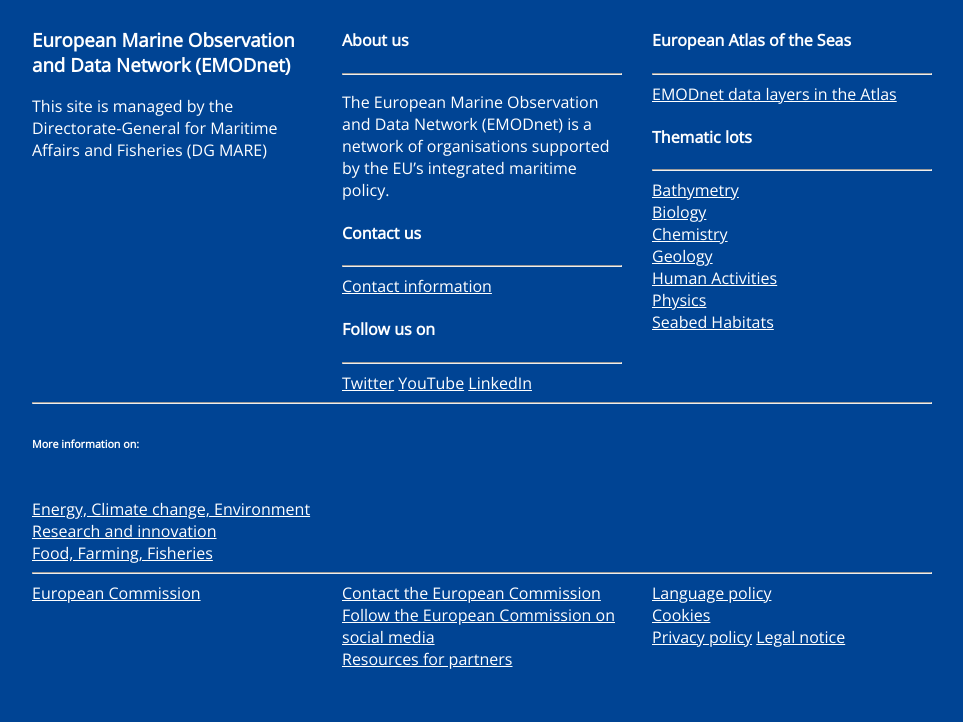
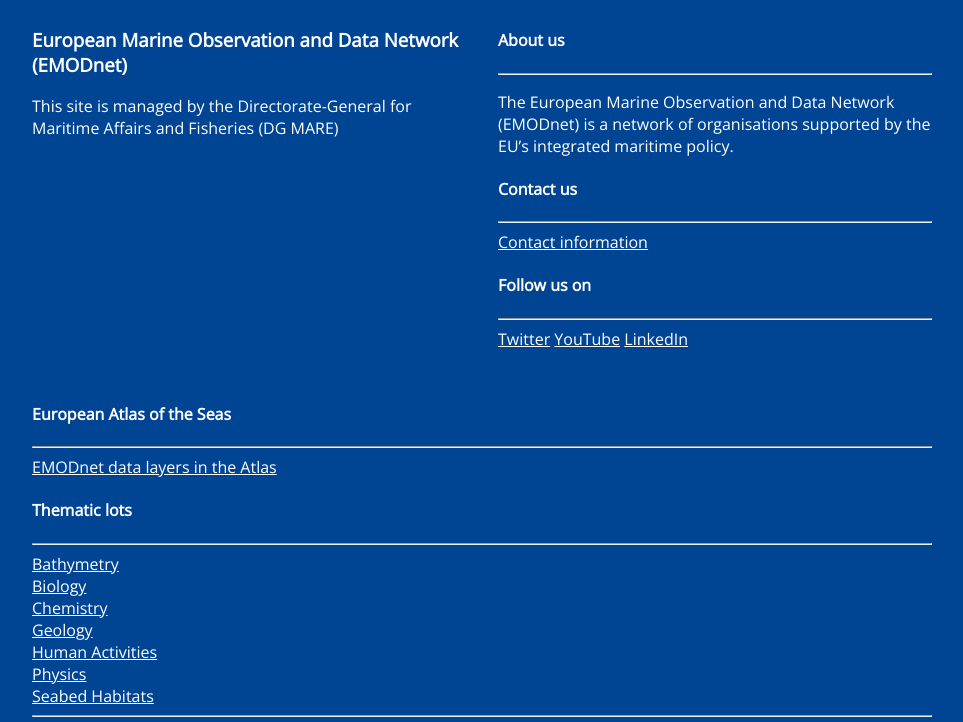
Before and after one commit to Ceccio03/emodnet-physics, a plain HTML site: page index.html in a window 1280 px wide. Shown: the top 722 px of the page, without its empty margins (158-1121 px from the left). Drawn offline with nearby package versions, Linux system fonts and the light colour scheme.

Commit message:
Update style.css

```diff
--- a/style.css
+++ b/style.css
@@ -25,11 +25,12 @@
 .row{
     display: flex;
     flex-wrap: wrap;
-    gap: 30px;
+    gap: 32px;
 }
 
 .column{
     flex: 1;
+    min-width: 300px;
 }
 
 a{
```
